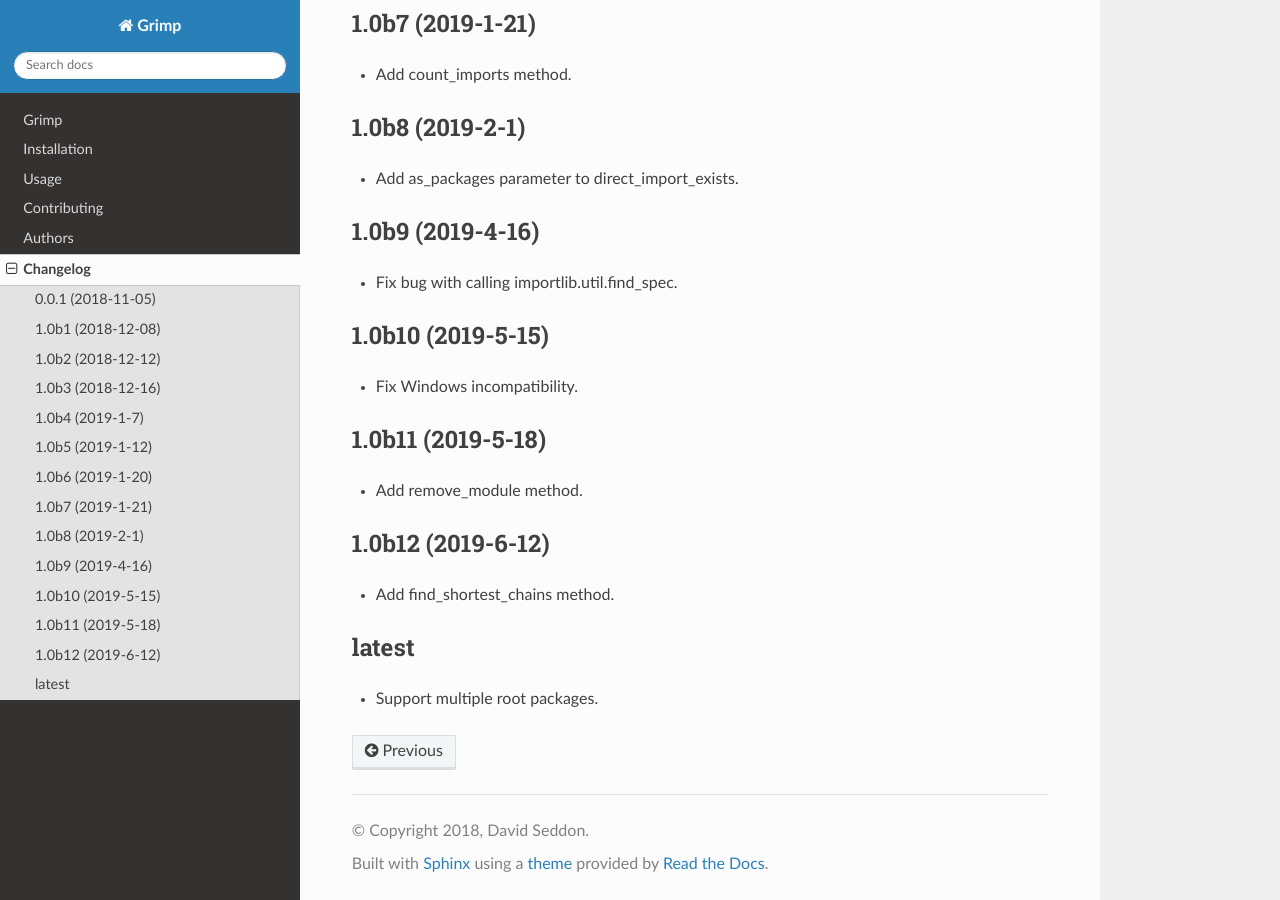
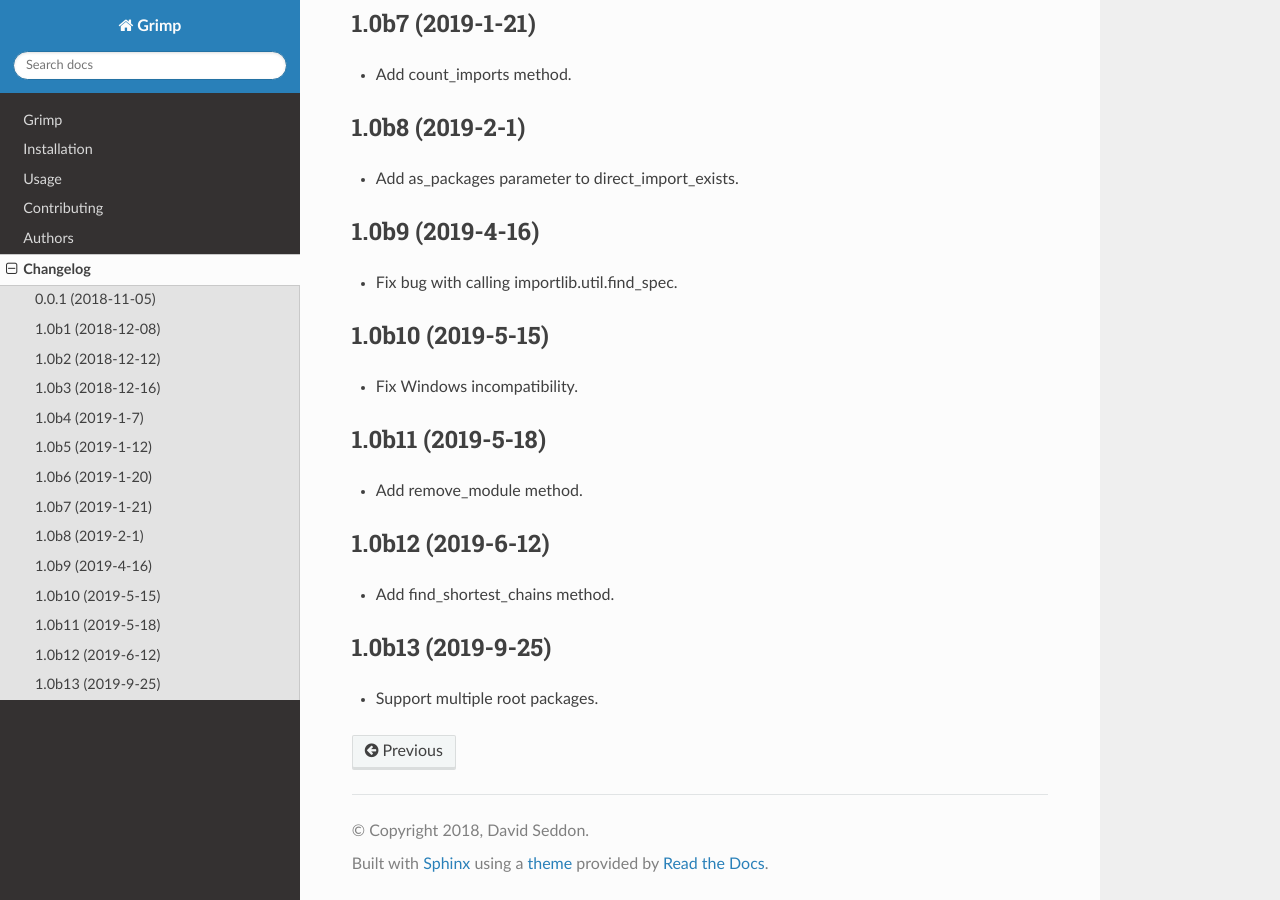
Before and after one commit to seddonym/grimp, a Sphinx documentation site: the page built from docs/changelog.rst, in a window 1280 px wide and 900 px high, scrolled down 1074 px. Built offline with Sphinx 7.4.7 and the Read the Docs theme 2.0.0, drawn with Linux system fonts in a browser that asks for light colours.

Commit message:
Release v1.0b13

```diff
--- a/CHANGELOG.rst
+++ b/CHANGELOG.rst
@@ -66,6 +66,6 @@ Changelog
 ------------------
 * Add find_shortest_chains method.
 
-latest
-------
+1.0b13 (2019-9-25)
+------------------
 * Support multiple root packages.
--- a/docs/conf.py
+++ b/docs/conf.py
@@ -26,7 +26,7 @@ author = 'David Seddon'
 # The short X.Y version
 version = ''
 # The full version, including alpha/beta/rc tags
-release = '1.0b12'
+release = '1.0b13'
 
 
 # -- General configuration ---------------------------------------------------
--- a/setup.py
+++ b/setup.py
@@ -21,7 +21,7 @@ def read(*names, **kwargs):
 
 setup(
     name='grimp',
-    version='1.0b12',
+    version='1.0b13',
     license='BSD 2-Clause License',
     description="Builds a queryable graph of the imports within one or more Python packages.",
     long_description=read('README.rst'),
--- a/src/grimp/__init__.py
+++ b/src/grimp/__init__.py
@@ -1,4 +1,4 @@
-__version__ = "1.0b12"
+__version__ = "1.0b13"
 
 from .domain.valueobjects import Module, DirectImport  # noqa: F401
 from .main import build_graph  # noqa: F401
```
